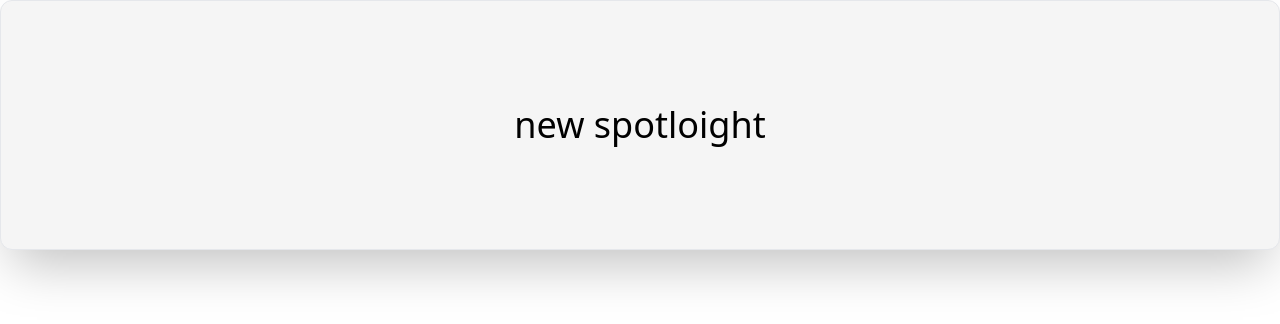
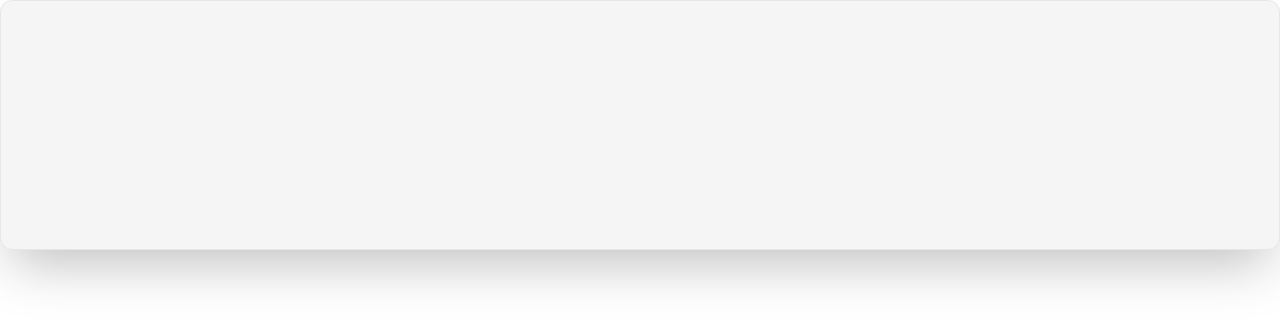
Before and after one commit to ketangopal08/DuoDo, a Nuxt app: page / in a window 1280 px wide. Shown: the top 324 px of the page. Built offline with nearby package versions, Linux system fonts and the light colour scheme; what @inspira-ui/plugins would draw is missing.

Commit message:
removed text

```diff
--- a/pages/index.vue
+++ b/pages/index.vue
@@ -4,7 +4,6 @@
       class="cursor-pointer flex-col items-center justify-center whitespace-nowrap text-4xl shadow-2xl"
       :gradient-color="isDark ? '#363636' : '#C9C9C9'"
     >
-      new spotloight
     </CardSpotlight>
   </div>
 </template>
```
